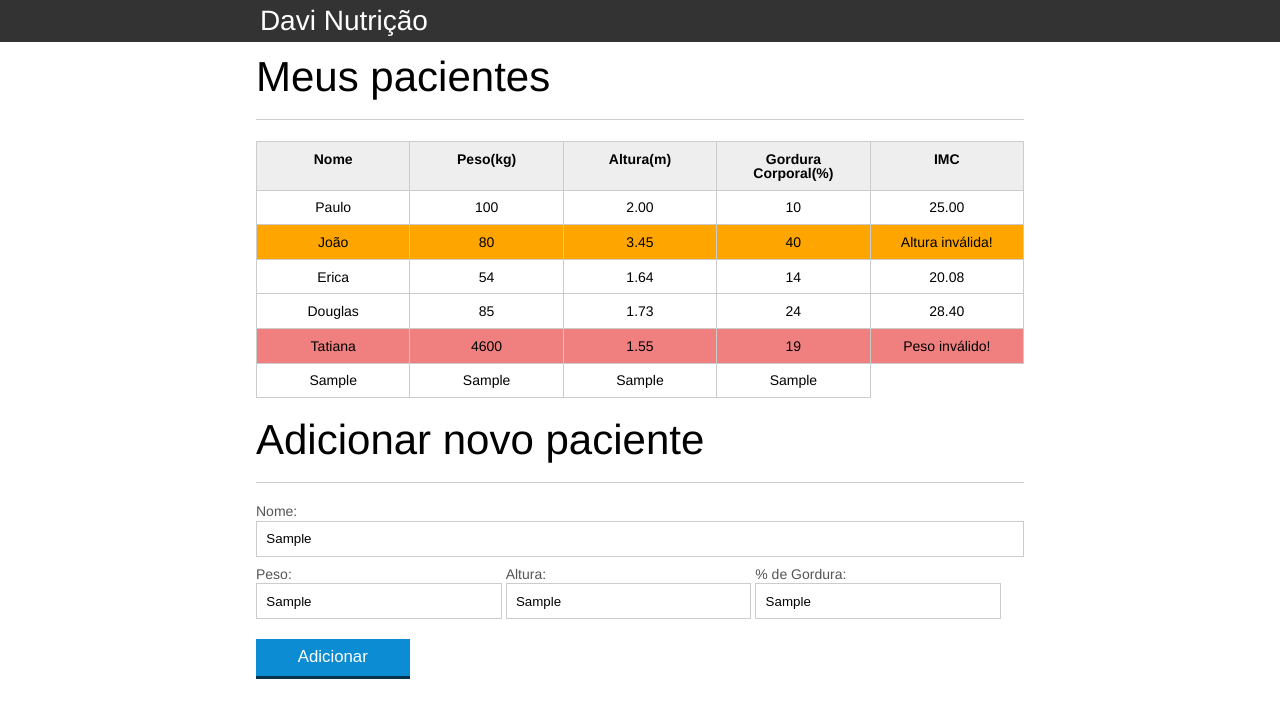
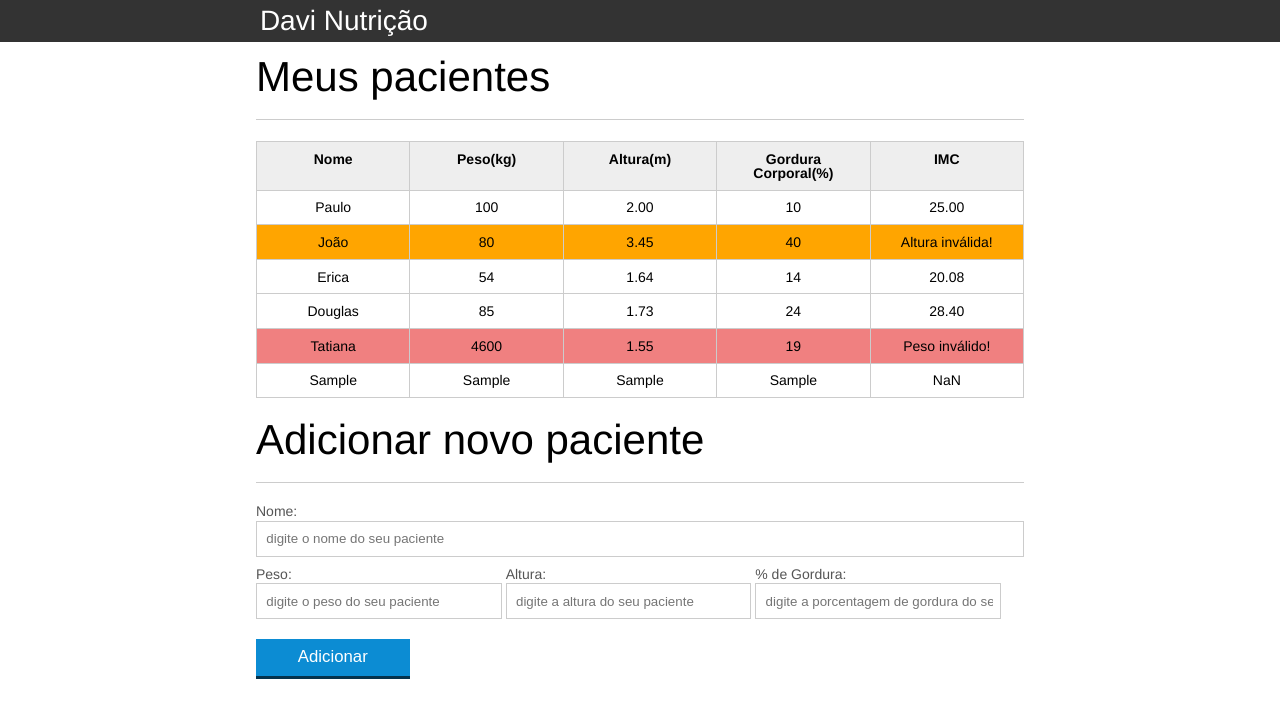
Before and after one commit to davipereirape/front-end, a plain HTML site: page introducao-javascript/index.html in a window 1280 px wide. Both pictures are taken after typing "Sample", "Sample", "Sample", "Sample" into the empty fields and a click on the button "Adicionar". Drawn offline with Linux system fonts and the light colour scheme.

Commit message:
boas práticas

```diff
--- a/introducao-javascript/index.html
+++ b/introducao-javascript/index.html
@@ -97,7 +97,7 @@
 	    </form>
 	</section>
 
-		<script src="js/principal.js" > </script>
+		<script src="js/calcula-imc.js" > </script>
 		<script src="js/form.js" > </script>
 	</body>
 </html>
--- a/introducao-javascript/js/principal.js
+++ b/introducao-javascript/js/calcula-imc.js
@@ -89,7 +89,15 @@ for (var i = 0; i < pacientes.length; i++ )
 
   if (pesoValido && alturaValida)
   {
-    tdIMC.textContent = (peso / (altura * altura)).toFixed(2);
+    tdIMC.textContent = calculaIMC(peso, altura);
   }
 }
+
+function calculaIMC(peso, altura)
+{
+  var imc = 0;
+  imc = (peso / (altura * altura)).toFixed(2);
+
+  return imc;
+}
 // FIMM
--- a/introducao-javascript/js/form.js
+++ b/introducao-javascript/js/form.js
@@ -8,42 +8,56 @@ function mostraMensagem()
 {
   console.log("Olá, eu fui clicado!");
 }
+// FIM VALIDAÇÂO mostraMensagem
 
+// Tratando formulário
 var botaoAdicionar = document.querySelector("#adicionar-paciente");
 botaoAdicionar.addEventListener("click", function(event){
   event.preventDefault();
 
   var form = document.querySelector("#form-adiciona");
-  console.log(form);
-
-  var nome = form.nome.value;
-  var peso = form.peso.value;
-  var altura = form.altura.value;
-  var gordura = form.gordura.value;
-  console.log(gordura);
-
-  var pacienteTr = document.createElement("tr");
-  console.log(pacienteTr);
-
-  var nomeTd = document.createElement("td");
-  var pesoTd = document.createElement("td");
-  var alturaTd = document.createElement("td");
-  var gorduraTd = document.createElement("td");
-  var imcTd = document.createElement("td");
-
-  nomeTd.textContent = nome;
-  pesoTd.textContent = peso;
-  alturaTd.textContent = altura;
-  gorduraTd.textContent = gordura;
-  imcTd.textContent = "0";
-
-  pacienteTr.appendChild(nomeTd);
-  pacienteTr.appendChild(pesoTd);
-  pacienteTr.appendChild(alturaTd);
-  pacienteTr.appendChild(gorduraTd);
+  var paciente = obtemPacienteDoFormulario(form);
+  var pacienteTr = montaTr(paciente);
 
   var tabela = document.querySelector("#tabela-pacientes");
   tabela.appendChild(pacienteTr);
-
+  form.reset();
 })
 // FIM
+
+// FUNÇÔES
+function obtemPacienteDoFormulario(form)
+{
+  // Objeto javascript
+  var paciente = {
+    nome: form.nome.value,
+    peso: form.peso.value,
+    altura: form.altura.value,
+    gordura: form.gordura.value,
+    imc: calculaIMC(form.peso.value, form.altura.value)
+  }
+  return paciente;
+}
+
+function montaTr(paciente)
+{
+  var pacienteTr = document.createElement("tr");
+  pacienteTr.classList.add("paciente");
+
+  pacienteTr.appendChild(montaTd(paciente.nome, "info-nome"));
+  pacienteTr.appendChild(montaTd(paciente.peso, "info-peso"));
+  pacienteTr.appendChild(montaTd(paciente.altura, "info-altura"));
+  pacienteTr.appendChild(montaTd(paciente.gordura, "info-gordura"));
+  pacienteTr.appendChild(montaTd(paciente.imc, "info-imc"));
+
+  return pacienteTr;
+}
+
+function montaTd(dado, classe)
+{
+  var td = document.createElement("td");
+  td.textContent = dado;
+  td.classList.add(classe);
+
+  return td;
+}
```
